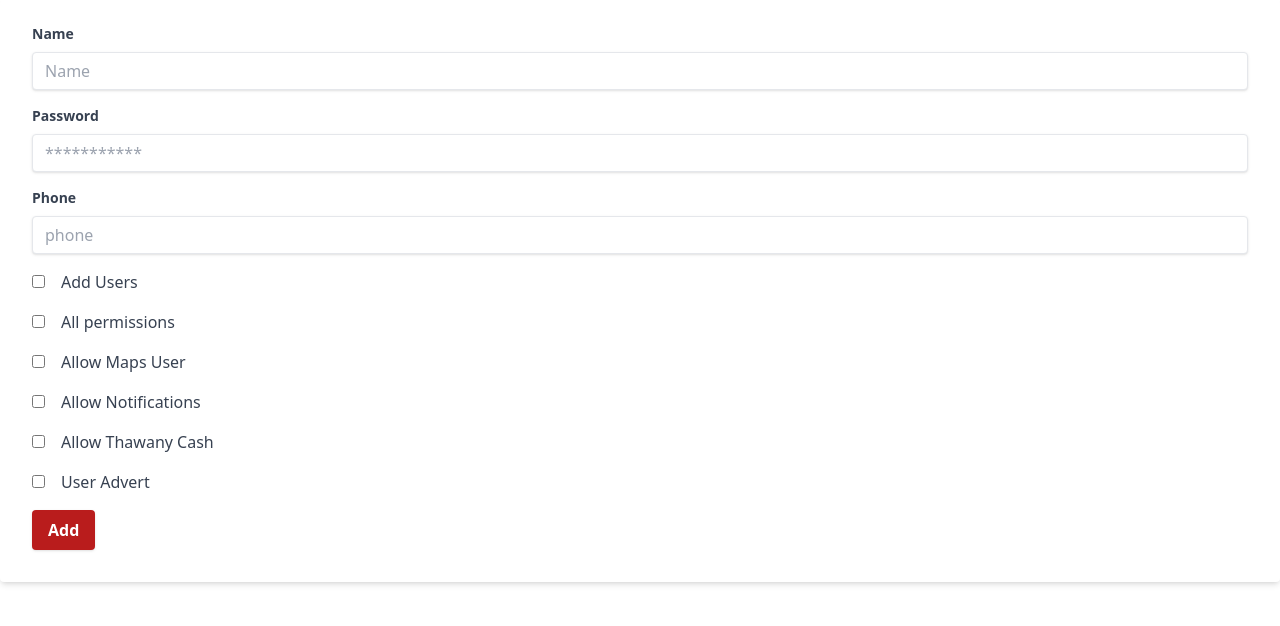
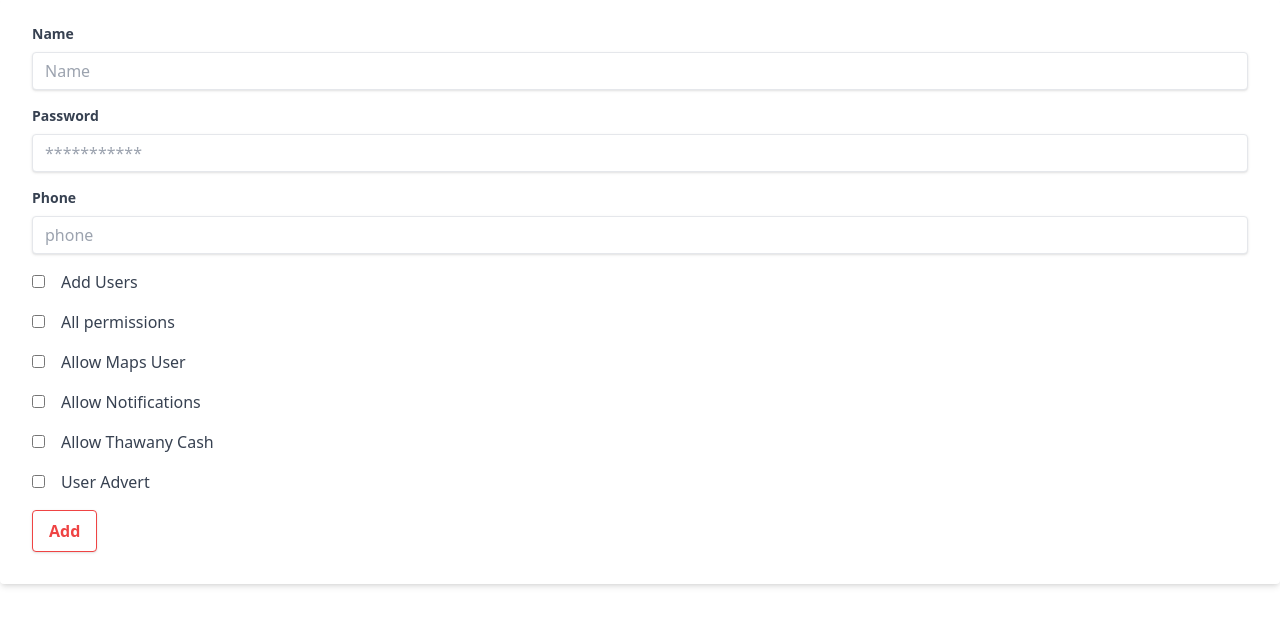
Before and after one commit to maytham553/Thawany_Dashbord, a React (Create React App) app: page /AddAdmin in a window 1280 px wide. Shown: the top 626 px of the page. Built offline with nearby package versions, Linux system fonts and the light colour scheme.

Commit message:
add delete button

```diff
--- a/src/healperComponent/tailwindComponent/HelperComponent.tsx
+++ b/src/healperComponent/tailwindComponent/HelperComponent.tsx
@@ -6,3 +6,7 @@ interface Button extends ButtonHTMLAttributes<HTMLButtonElement> {
 export const PrimaryButton: FC<Button> = ({ text, className = " ", ...rest }) => {
     return (<button   {...rest} className={taillwindClasses.button + " " + className}>{text} </button>);
 };
+
+export const DangerButton: FC<Button> = ({ text, className = " ", ...rest }) => {
+    return (<button   {...rest} className={taillwindClasses.deleteButton + " " + className}>{text} </button>);
+};
--- a/src/healperComponent/tailwindComponent/TaillWindClasses.ts
+++ b/src/healperComponent/tailwindComponent/TaillWindClasses.ts
@@ -3,6 +3,7 @@ export const taillwindClasses = {
     labelText:"block text-gray-700 text-sm font-bold mb-2",
     labelCheckbox:"w-4 h-4 text-gray-700  rounded border-gray-300 focus:ring-blue-500  focus:ring-2 ",
     inputCheckbox: "mr-4 text-gray-700  rounded border-gray-300",
-    button: "shadow bg-red-700  hover:bg-red-800 focus:shadow-outline focus:outline-none text-white font-bold py-2 px-4 rounded",
-    form:"bg-white shadow-md rounded px-8 pt-6 pb-8 mb-4"
+    button: "shadow border border-red-500 bg-white  hover:bg-gray-100 focus:shadow-outline focus:outline-none text-red-500 font-bold py-2 px-4 rounded",
+    form: "bg-white shadow-md rounded px-8 pt-6 pb-8 mb-4",
+    deleteButton: "shadow bg-red-600  hover:bg-red-800 focus:shadow-outline focus:outline-none text-white font-bold py-2 px-4 rounded",
 }
```
